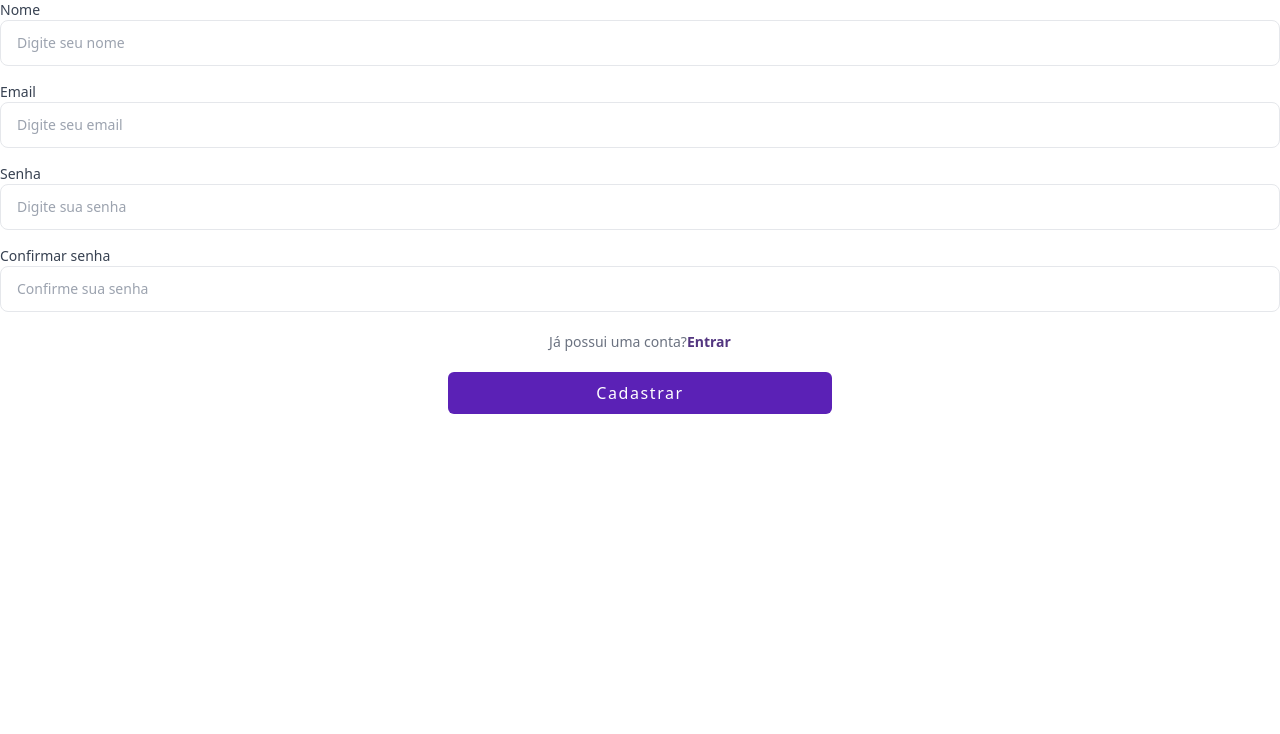
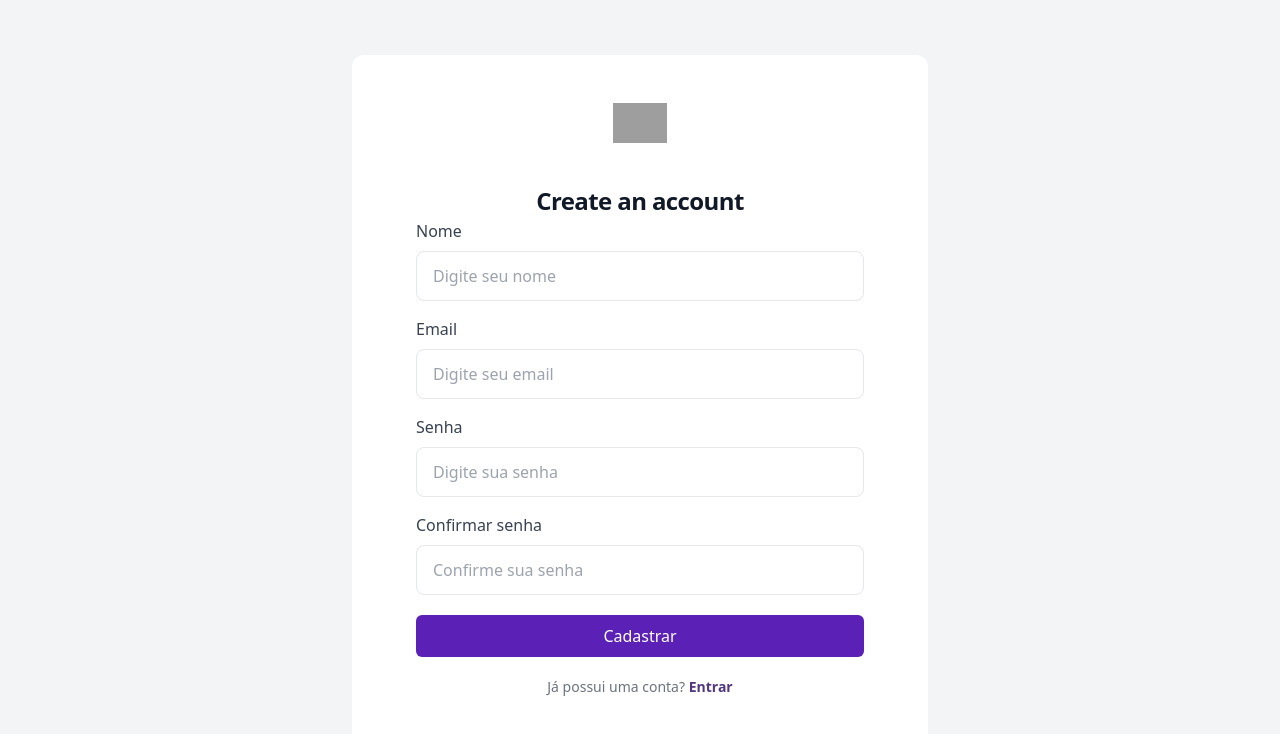
Before and after one commit to smViana19/logus-app-react, a React (Vite) app in the folder client/: page /registro in a window 1280 px wide. Shown: the top 734 px of the page. Built offline with nearby package versions, Linux system fonts and the light colour scheme; grey boxes are pictures that could not be loaded.

Commit message:
Front-End das telas de login e cadastro

```diff
--- a/client/package.json
+++ b/client/package.json
@@ -23,6 +23,7 @@
     "redux": "^5.0.1",
     "redux-persist": "^6.0.0",
     "redux-saga": "^1.3.0",
+    "styled-components": "^6.1.11",
     "validator": "^13.12.0"
   },
   "devDependencies": {
--- a/client/src/components/Botoes/BtnPrincipal.jsx
+++ b/client/src/components/Botoes/BtnPrincipal.jsx
@@ -3,7 +3,10 @@ export default function BtnPrincipal({ className = '', disabled, children, ...pr
         <button
             {...props}
             className={
-                `justify-center w-96 items-center py-2 bg-violet-800 hover:bg-violet-600 border border-transparent rounded-md font-medium text-white  tracking-widest hover:bg-gray-200 focus:bg-violet-700 active:bg-violet-900 focus:outline-none focus:ring-2 focus:ring-indigo-500 focus:ring-offset-2 transition ease-in-out duration-150 ${disabled && 'opacity-25'
+                `justify-center w-full items-center py-2
+                 bg-violet-800 hover:bg-violet-600 border border-transparent rounded-md
+                 font-medium text-white
+                  hover:bg-gray-200 focus:bg-violet-700 active:bg-violet-900 focus:outline-none focus:ring-2 focus:ring-indigo-500 focus:ring-offset-2 transition ease-in-out duration-150 ${disabled && 'opacity-25'
                 } ` + className
             }
             disabled={disabled}
--- a/client/src/components/Inputs/InputLabel.jsx
+++ b/client/src/components/Inputs/InputLabel.jsx
@@ -1,6 +1,6 @@
 export default function InputLabel({ value, className = '', children, ...props }) {
     return (
-        <label {...props} className={`block font-medium text-sm text-gray-700 ` + className}>
+        <label {...props} className={`block font-medium text-base text-gray-700 mb-2 ` + className}>
             {value ? value : children}
         </label>
     );
--- a/client/src/components/Inputs/TextInput.jsx
+++ b/client/src/components/Inputs/TextInput.jsx
@@ -14,7 +14,7 @@ export default forwardRef(function TextInput({ type = 'text', className = '', is
             {...props}
             type={type}
             className={
-                'py-3 px-4 block w-full rounded-lg text-sm focus:ring-purple-500 border focus:outline-none' +
+                'py-3 px-4 block w-full rounded-lg text-base focus:ring-purple-500 border focus:outline-none' +
                 className
             }
             ref={input}
--- a/client/src/pages/Auth/Login/Login.jsx
+++ b/client/src/pages/Auth/Login/Login.jsx
@@ -9,7 +9,7 @@ import Checkbox from '../../../components/Checkbox';
 import BotaoPrincipal from '../../../components/Botoes/BtnPrincipal';
 import * as actions from '../../../store/modules/auth/actions'
 
-import { useNavigate } from "react-router-dom";
+import { Link, useNavigate } from "react-router-dom";
 import { useState } from 'react';
 
 
@@ -38,55 +38,88 @@ export default function Login(props) {
 
     return (
 
-        <>
-        <div className='w-1/2 m-auto '>
-        <ToastContainer />
+        <div className='bg-gray-100 w-full h-screen m-0 flex items-center'>
+            <div className="flex sm:mx-auto sm:w-full sm:max-w-xl flex-1 flex-col justify-center px-0 py-12 lg:px-16 bg-white rounded-xl">
+                <div className="sm:mx-auto ">
+                    <img
+                        className="mx-auto h-10 w-auto"
+                        src="https://tailwindui.com/img/logos/mark.svg?color=indigo&shade=600"
+                        alt="Your Company"
+                    />
+                    <h2 className="mt-10 text-center text-2xl font-bold leading-9 tracking-tight text-gray-900">
+                        Sigin to your account
+                    </h2>
+                </div>
 
-        <form className="w-full items-center" onSubmit={handleSubmit}>
+                <div className="mt-10 ">
+                    <form className="space-y-6" onSubmit={handleSubmit}>
                         <div>
                             <InputLabel htmlFor="email" value="Email" />
-
                             <TextInput
                                 value={email}
                                 type="email"
-                    className="mt-1 block w-full"
                                 onChange={e => setEmail(e.target.value)}
                                 placeholder="Digite seu email"
                             />
-
                             <InputError message="" className="mt-2" />
                         </div>
 
-            <div className="mt-4">
+                        <div>
+                            <div className="flex items-center justify-between">
                                 <InputLabel htmlFor="password" value="Senha" />
+                                <div className="text-sm">
+                                    <a href="#" className="font-semibold text-indigo-600 hover:text-indigo-500">
+                                        Esqueci minha senha
+                                    </a>
+                                </div>
+                            </div>
+                            <div className="mt-2">
                                 <TextInput
                                     type="password"
                                     value={password}
                                     onChange={e => setPassword(e.target.value)}
                                     placeholder="Digite sua senha"
                                 />
-
                             </div>
-
-            <div className="block mt-4">
-                <label className="flex items-center">
-                    <Checkbox
-                        name="remember"
-                    />
-                    <span className="ms-2 text-sm text-gray-600">Lembre-me</span>
+                        </div>
+                        <div class="inline-flex items-center">
+                            <label class="relative flex items-center p-3 rounded-full cursor-pointer" htmlFor="check">
+                                <input type="checkbox"
+                                    class="before:content[''] peer relative h-5 w-5 cursor-pointer appearance-none rounded-md border border-blue-gray-200 transition-all before:absolute before:top-2/4 before:left-2/4 before:block before:h-12 before:w-12 before:-translate-y-2/4 before:-translate-x-2/4 before:rounded-full before:bg-blue-gray-500 before:opacity-0 before:transition-opacity checked:border-gray-400 checked:bg-violet-800 checked:before:bg-gray-400 hover:before:opacity-10"
+                                    id="check" />
+                                <span
+                                    class="absolute text-white transition-opacity opacity-0 pointer-events-none top-2/4 left-2/4 -translate-y-2/4 -translate-x-2/4 peer-checked:opacity-100">
+                                    <svg xmlns="http://www.w3.org/2000/svg" class="h-3.5 w-3.5" viewBox="0 0 20 20" fill="currentColor"
+                                        stroke="currentColor" stroke-width="1">
+                                        <path fill-rule="evenodd"
+                                            d="M16.707 5.293a1 1 0 010 1.414l-8 8a1 1 0 01-1.414 0l-4-4a1 1 0 011.414-1.414L8 12.586l7.293-7.293a1 1 0 011.414 0z"
+                                            clip-rule="evenodd"></path>
+                                    </svg>
+                                </span>
+                            </label>
+                            <label class="mt-px text-gray-700 cursor-pointer select-none" htmlFor="check">
+                                Lembre-me
                             </label>
                         </div>
-
-            <div className="flex justify-center mt-5">
+                        <div>
                             <BotaoPrincipal type="submit">
                                 Login
                             </BotaoPrincipal>
                         </div>
                     </form>
 
+                    <p className="mt-10 text-center text- text-gray-500">
+                        Ainda não possui cadastro?{' '}
+                        <Link to="/login" className="font-bold text-txtTitulo hover:underline">
+                            Cadastre-se
+                        </Link>
+                    </p>
                 </div>
 
-        </>
+            </div>
+        </div>
+
+
 
     );
 }
--- a/client/src/pages/Auth/Registro/Registro.jsx
+++ b/client/src/pages/Auth/Registro/Registro.jsx
@@ -68,85 +68,76 @@ export default function Registro() {
 
     }
     return (
-        <>
+        <div className='bg-gray-100 w-full h-screen m-0 flex items-center'>
+
+            <div className="flex sm:mx-auto sm:w-full sm:max-w-xl flex-1 flex-col justify-center px-0 py-12 lg:px-16 bg-white rounded-xl">
+                <div className="sm:mx-auto ">
+                    <img
+                        className="mx-auto h-10 w-auto"
+                        src="https://tailwindui.com/img/logos/mark.svg?color=indigo&shade=600"
+                        alt="Your Company"
+                    />
+                    <h2 className="mt-10 text-center text-2xl font-bold leading-9 tracking-tight text-gray-900">
+                        Create an account
+                    </h2>
+                </div>
+
                 <ToastContainer />
-
-
-
                 <form onSubmit={handleSubmit}>
                     <div>
                         <InputLabel htmlFor="nome" value="Nome" />
-
                         <TextInput
                             type="text"
                             value={nome}
                             onChange={e => setNome(e.target.value)}
                             placeholder="Digite seu nome"
                         />
-
-
                     </div>
-
                     <div className="mt-4">
                         <InputLabel htmlFor="email" value="Email" />
-
                         <TextInput
                             type="email"
                             value={email}
                             onChange={e => setEmail(e.target.value)}
                             placeholder="Digite seu email"
                         />
-
-
                     </div>
-
                     <div className="mt-4">
                         <InputLabel htmlFor="password" value="Senha" />
-
                         <TextInput
                             type="password"
                             value={password}
                             onChange={e => setPassword(e.target.value)}
                             placeholder="Digite sua senha"
                         />
-
-
                     </div>
-
                     <div className="mt-4 ">
                         <InputLabel htmlFor="password_confirmation" value="Confirmar senha" />
-
                         <TextInput
                             type="password"
                             value={confirmPassword}
                             onChange={e => setConfirmPassword(e.target.value)}
                             placeholder="Confirme sua senha"
                         />
+                    </div>
 
-
+                    <div className="flex items-center justify-center mt-5">
+                        <BtnPrincipal type='submit'>
+                            Cadastrar
+                        </BtnPrincipal>
                     </div>
                     <div className="flex justify-center mt-5">
-                    <span className="text-sm text-gray-500">Já possui uma conta?
+                        <span className="text-sm text-gray-500">Já possui uma conta?{' '}
                             <Link to="/login" className="font-bold text-txtTitulo hover:underline">
                                 Entrar
                             </Link>
                         </span>
+                    </div>
+                </form>
+            </div>
 
-                </div>
-                <div className="flex items-center justify-center mt-5">
-
-
-
-                    <BtnPrincipal type='submit'>
-                        Cadastrar
-                    </BtnPrincipal>
 
         </div>
 
-            </form>
-
-
-        </>
-
     );
 }
--- a/client/src/pages/Index.jsx
+++ b/client/src/pages/Index.jsx
@@ -4,49 +4,56 @@ import { FaCircle, FaPowerOff, FaUserAlt } from 'react-icons/fa';
 import { useSelector, useDispatch } from 'react-redux';
 import * as actions from '../store/modules/auth/actions'
 import { useNavigate } from "react-router-dom";
-
+import logo from '../assets/logo.png'
 
 export default function HomePage() {
-
     const navigate = useNavigate();
     const dispatch = useDispatch()
     const isLoggedIn = useSelector(state => state.auth.isLoggedIn);
-
 
     const handleLogout = e => {
         e.preventDefault();
         dispatch(actions.loginFailure());
         navigate('/');
     }
+
+
+
     return (
-        <div className="flex justify-center w-full h-screen bg-purpleLightBg ">
-            <div className='flex flex-col h-full'>
-                <div className="flex justify-center">
+        <div>
+            <nav className="flex justify-around py-4">
+                <ul>
+                    <li><img className='w-32' src={logo} alt="" /></li>
+                </ul>
+                <ul className='flex gap-16'>
+                    <li className='text-lg border-r-gray-500 border-r w-16 text-center h-8'>HOME</li>
+                    <li className='text-lg w-8 px-6 text-center'>FUNCIONALIDADES</li>
+                </ul>
+
+                    <ul className='flex gap-16' >
+                        <li className='text-lg'>
                             {isLoggedIn ? (
                                 <Link onClick={handleLogout} to='#'>
                                     <FaPowerOff />
-                        </Link>) : (
+                                </Link>
+                            ) : (
                                 <Link to="/login">
-                            Login
+                                    LOGIN
                                 </Link>
                             )}
-                </div>
-
-
-                <br />
+                        </li>
+                        <li className='text-lg'>
                             {isLoggedIn ? (
                                 <Link to="/dashboard">Dashboard</Link>
                             ) : (
-                    <Link to="/registro">Cadastrar</Link>
-                )
-                }
-
+                                <Link to="/registro">CADASTRAR</Link>
+                            )}
                             {isLoggedIn && (<FaCircle size={24} color='#66ff33' />)}
-            </div >
-        </div>
+                        </li>
+                    </ul>
+            </nav>
 
 
-
-
+        </div>
     );
 }
```
Also changed, not shown: client/src/assets/logo.png (added), 1 other file (tests, documents, lock files or other folders). Lines whose indentation alone changed are shown as unchanged.
